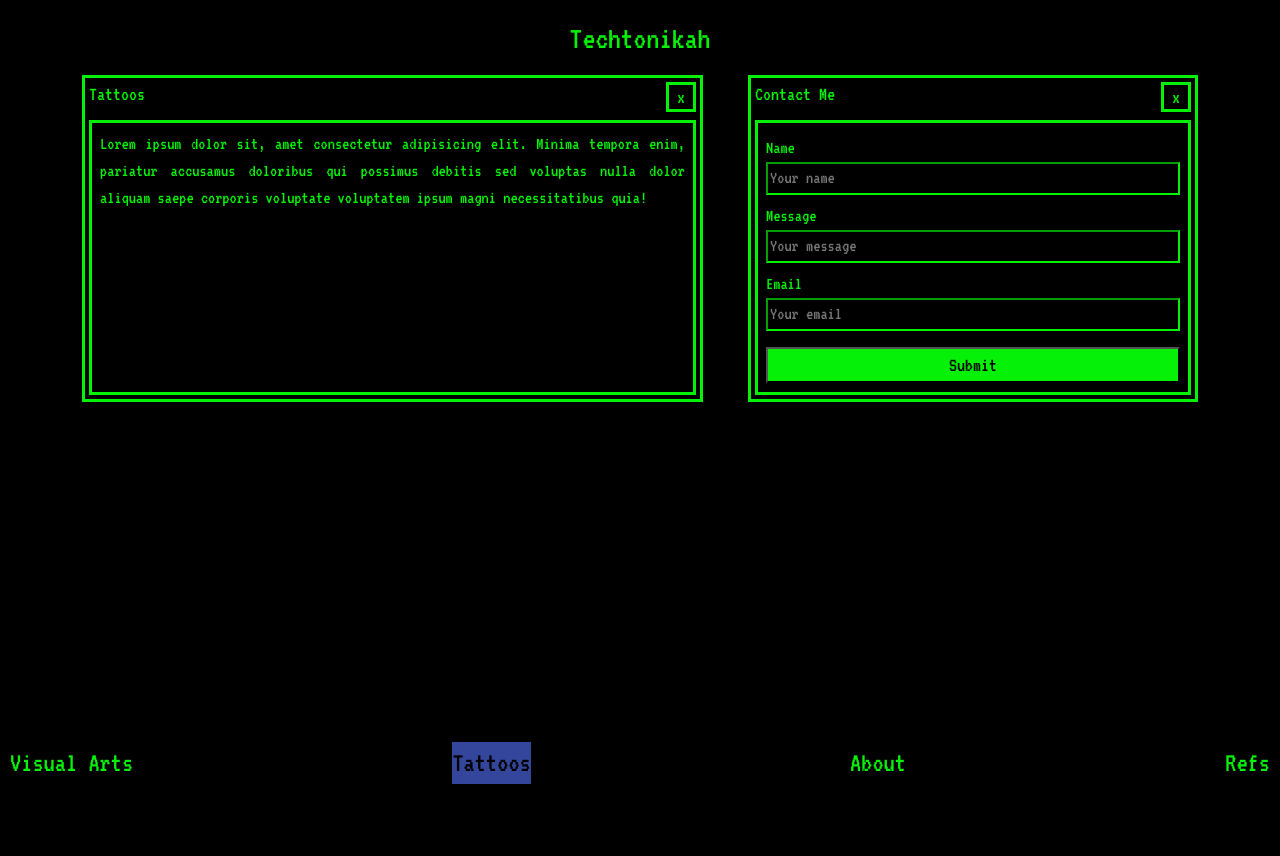
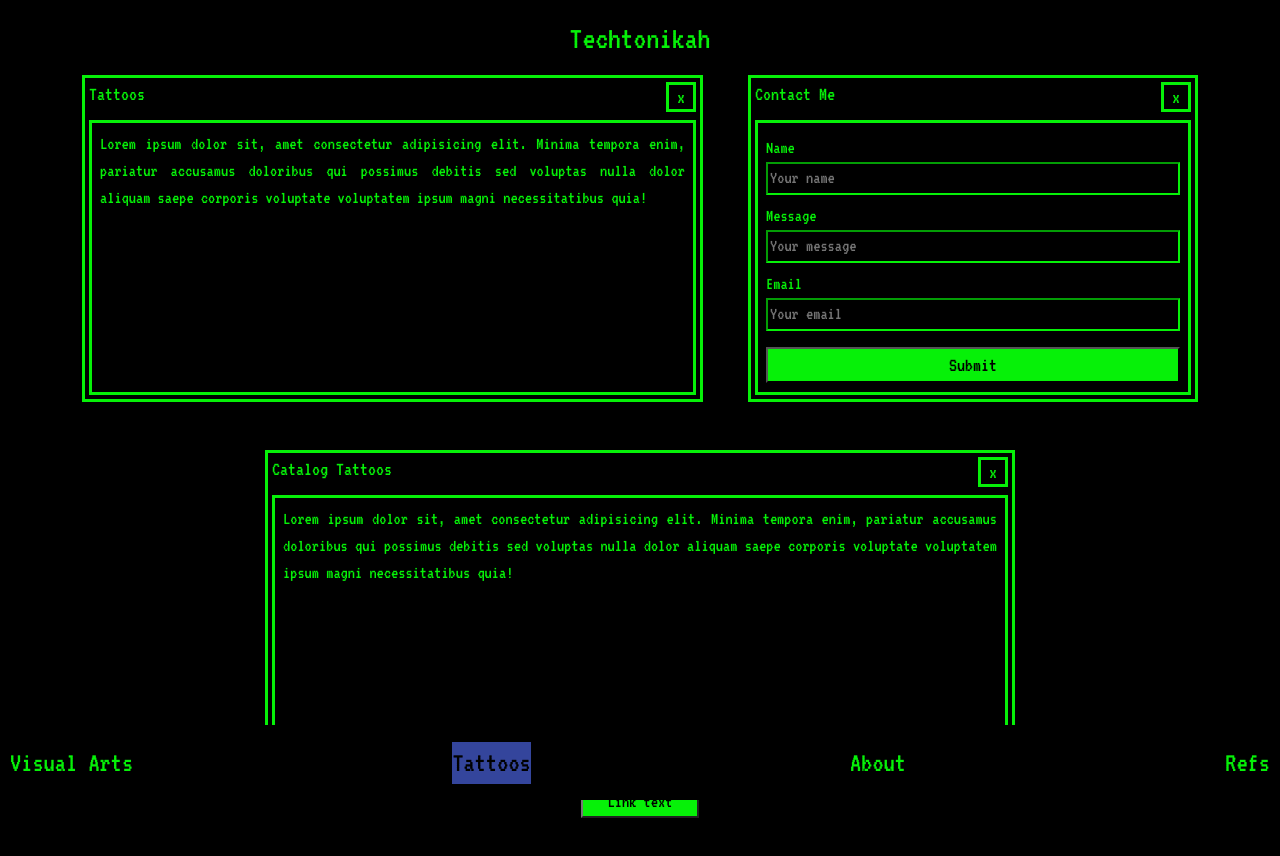
Before and after one commit to missatoy/techtonikah, a React (Vite) app: page /tattoos in a window 1280 px wide. Shown: the top 856 px of the page. Before the commit the page ends 800 px from the top, so only its background shows below. Built offline with nearby package versions, Linux system fonts and the light colour scheme.

Commit message:
finished styling tattoos page

```diff
--- a/src/components/Tattoos.jsx
+++ b/src/components/Tattoos.jsx
@@ -11,9 +11,19 @@ export default function Tattoos() {
   return (
     <>
       <Topbar />
-      <div className="container windows-layout mb-4">
-        <RetroWindow name="Tattoos" content={tattoosText} />
-        <RetroWindow name="Contact Me" content={<FormTattoos />} />
+      <div className="container windows-layout mb-5">
+        <div>
+          <RetroWindow name="Tattoos" content={tattoosText} />
+        </div>
+        <div>
+          <RetroWindow name="Contact Me" content={<FormTattoos />} />
+        </div>
+      </div>
+      <div className="container windows-layout mb-3">
+        <div className="d-flex flex-column align-items-center">
+          <RetroWindow name="Catalog Tattoos" content={tattoosText} className="catalog-margin-bottom" />
+          <a href="url" className="catalog-link catalog-link-margin-bottom">Link text</a>
+        </div>
       </div>
       <Navbar />
     </>
```
